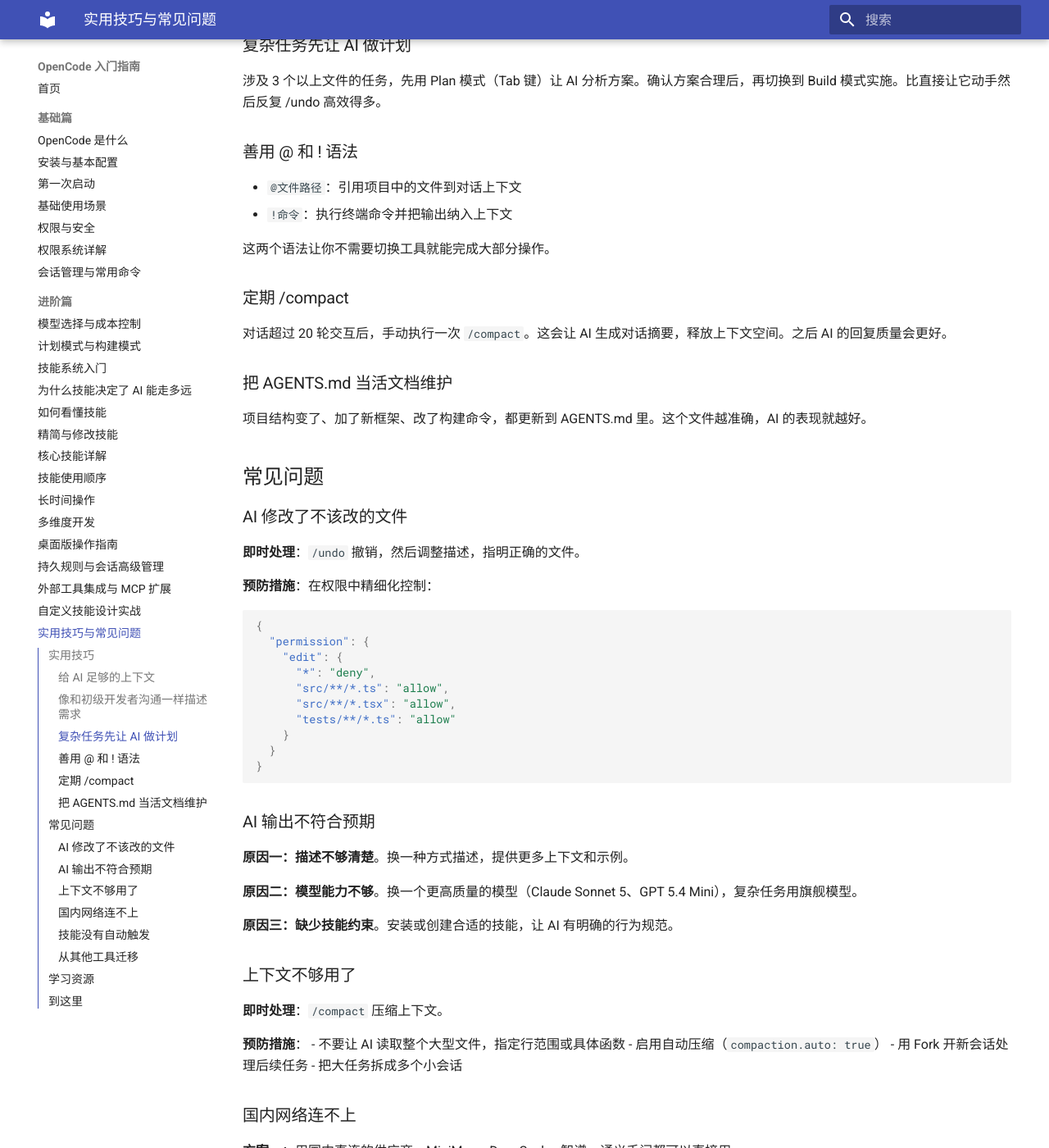
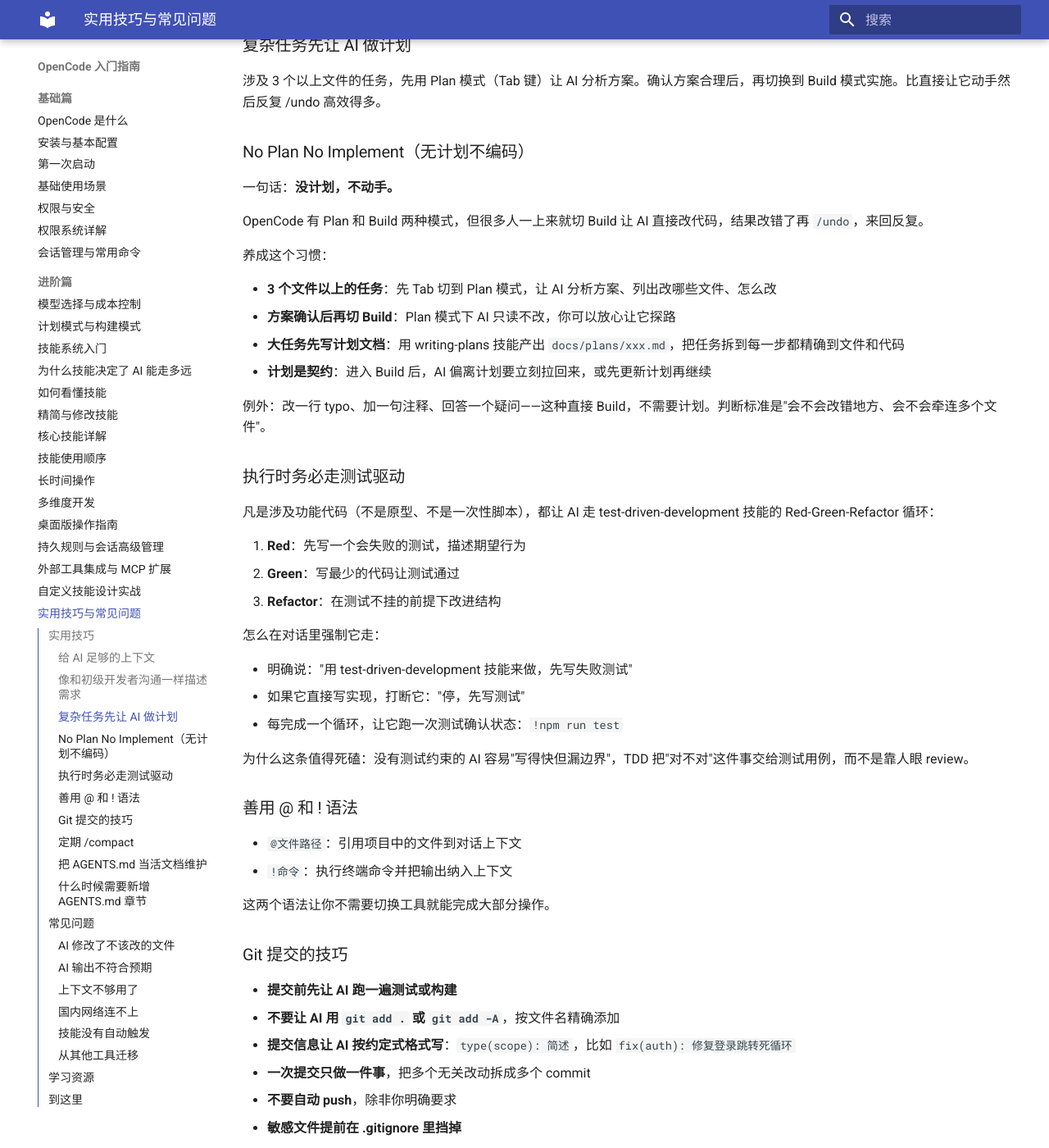
Before and after one commit to cangyunye/opencode_guide, an MkDocs documentation site: the page built from docs/20-tips-and-tricks.md, in a window 1280 px wide and 1400 px high, scrolled down 639 px. Shown: the whole window at 82% size. Built offline with MkDocs 1.6.1 and Material for MkDocs 9.7.7, drawn with Linux system fonts in a browser that asks for light colours; some of the changed text lies outside the part shown.

Commit message:
docs: 实用技巧章节新增四条经验
新增 No Plan No Implement、TDD 强制约束、Git 提交技巧、何时新增 AGENTS.md 章节四个小节，强化计划先行、测试驱动与提交规范。

```diff
--- a/docs/20-tips-and-tricks.md
+++ b/docs/20-tips-and-tricks.md
@@ -22,12 +22,52 @@ AI 不能读心。你的描述越具体，它的输出越准确。
 
 涉及 3 个以上文件的任务，先用 Plan 模式（Tab 键）让 AI 分析方案。确认方案合理后，再切换到 Build 模式实施。比直接让它动手然后反复 /undo 高效得多。
 
+### No Plan No Implement（无计划不编码）
+
+一句话：**没计划，不动手。**
+
+OpenCode 有 Plan 和 Build 两种模式，但很多人一上来就切 Build 让 AI 直接改代码，结果改错了再 `/undo`，来回反复。
+
+养成这个习惯：
+
+- **3 个文件以上的任务**：先 Tab 切到 Plan 模式，让 AI 分析方案、列出改哪些文件、怎么改
+- **方案确认后再切 Build**：Plan 模式下 AI 只读不改，你可以放心让它探路
+- **大任务先写计划文档**：用 writing-plans 技能产出 `docs/plans/xxx.md`，把任务拆到每一步都精确到文件和代码
+- **计划是契约**：进入 Build 后，AI 偏离计划要立刻拉回来，或先更新计划再继续
+
+例外：改一行 typo、加一句注释、回答一个疑问——这种直接 Build，不需要计划。判断标准是"会不会改错地方、会不会牵连多个文件"。
+
+### 执行时务必走测试驱动
+
+凡是涉及功能代码（不是原型、不是一次性脚本），都让 AI 走 test-driven-development 技能的 Red-Green-Refactor 循环：
+
+1. **Red**：先写一个会失败的测试，描述期望行为
+2. **Green**：写最少的代码让测试通过
+3. **Refactor**：在测试不挂的前提下改进结构
+
+怎么在对话里强制它走：
+
+- 明确说："用 test-driven-development 技能来做，先写失败测试"
+- 如果它直接写实现，打断它："停，先写测试"
+- 每完成一个循环，让它跑一次测试确认状态：`!npm run test`
+
+为什么这条值得死磕：没有测试约束的 AI 容易"写得快但漏边界"，TDD 把"对不对"这件事交给测试用例，而不是靠人眼 review。
+
 ### 善用 @ 和 ! 语法
 
 - `@文件路径`：引用项目中的文件到对话上下文
 - `!命令`：执行终端命令并把输出纳入上下文
 
 这两个语法让你不需要切换工具就能完成大部分操作。
+
+### Git 提交的技巧
+
+- **提交前先让 AI 跑一遍测试或构建**
+- **不要让 AI 用 `git add .` 或 `git add -A`**，按文件名精确添加
+- **提交信息让 AI 按约定式格式写**：`type(scope): 简述`，比如 `fix(auth): 修复登录跳转死循环`
+- **一次提交只做一件事**，把多个无关改动拆成多个 commit
+- **不要自动 push**，除非你明确要求
+- **敏感文件提前在 .gitignore 里挡掉**
 
 ### 定期 /compact
 
@@ -36,6 +76,22 @@ AI 不能读心。你的描述越具体，它的输出越准确。
 ### 把 AGENTS.md 当活文档维护
 
 项目结构变了、加了新框架、改了构建命令，都更新到 AGENTS.md 里。这个文件越准确，AI 的表现就越好。
+
+### 什么时候需要新增 AGENTS.md 章节
+
+AGENTS.md 不是越写越长越好。当你遇到下面这些信号时，才考虑新增一个独立章节：
+
+- **AI 反复犯同一种错**：比如总是忘记某个目录不能动、总是用错的构建命令——把约束写成一个章节
+- **新人/新 Agent 接手需要重复说明同一件事**：说明这件事应该沉淀进 AGENTS.md
+- **项目出现新的子模块或独立构建链**：为它单独开一节描述构建、测试、目录约定
+- **团队约定了一次性决策**（如统一错误处理风格、日志格式）：固化成章节，避免每次对话重申
+
+不需要新增章节的情况：
+- 一次性临时约定（用对话讲清即可）
+- AI 已经能稳定遵守的规则（重复写只会浪费上下文）
+- 内容只针对单个文件（直接在该文件顶部写注释更高效）
+
+一句话原则：**AGENTS.md 的章节是用来"止血"和"沉淀"的，不是用来"堆砌"的。**
 
 ## 常见问题
 
```
